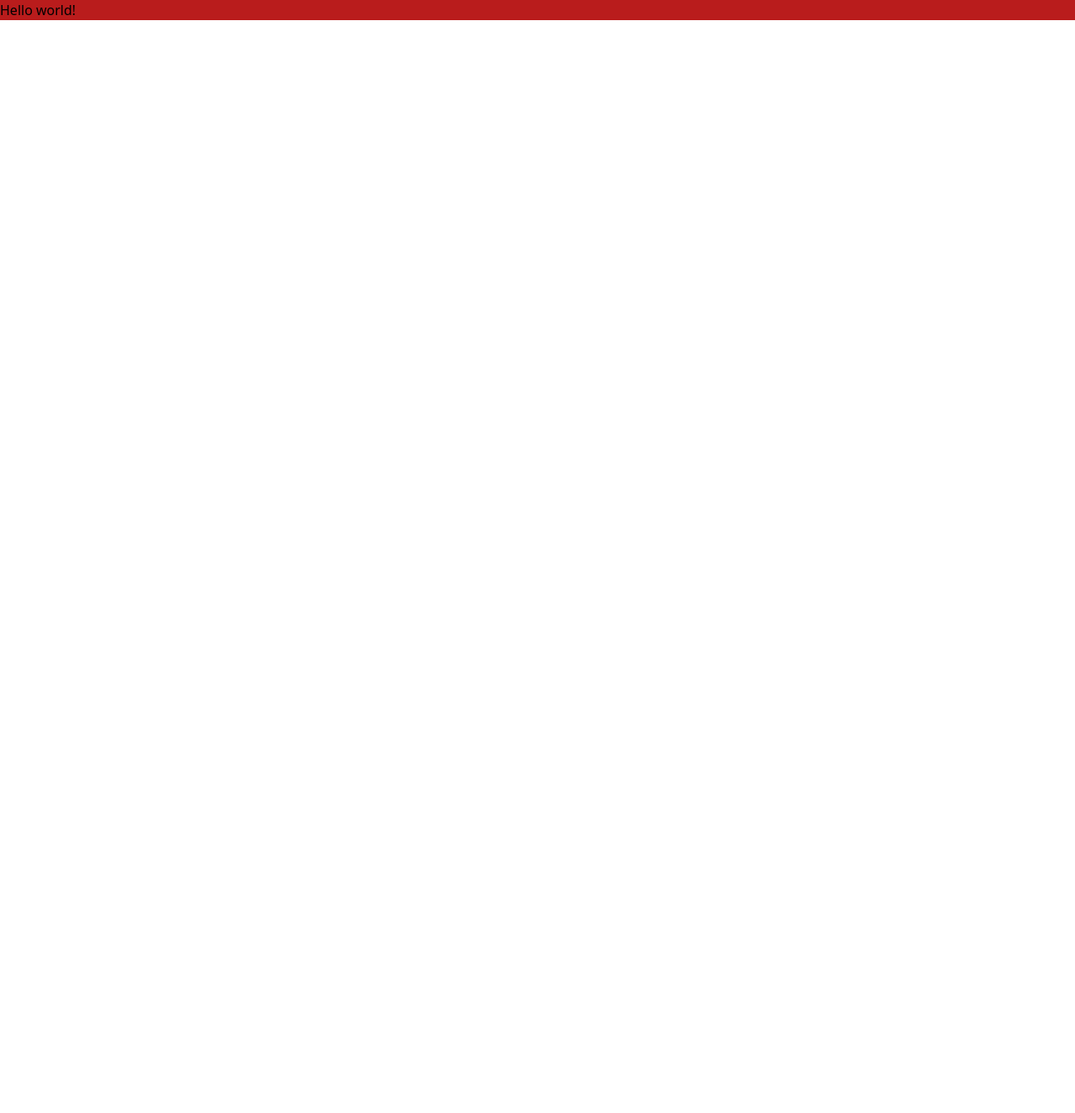
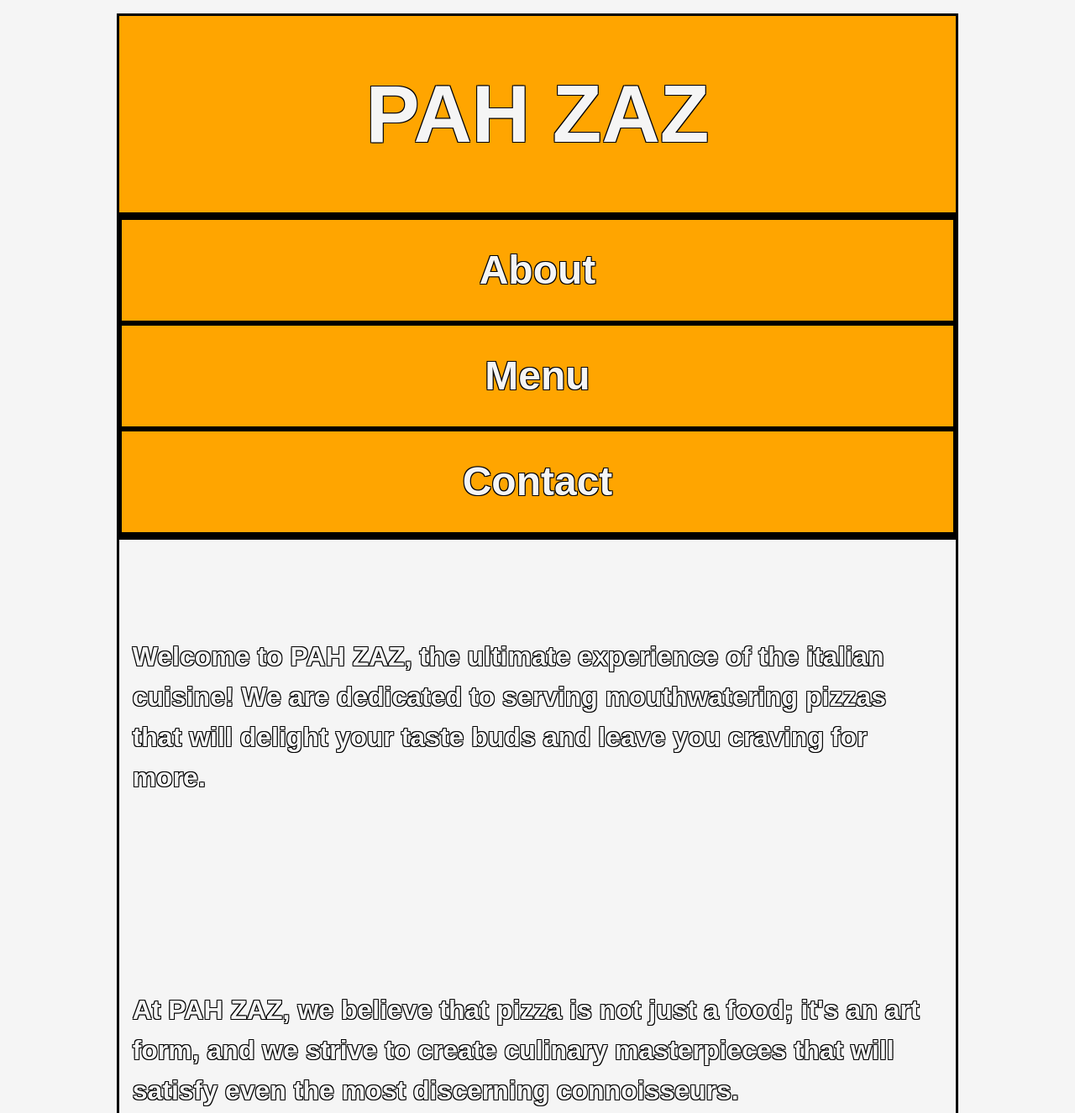
Before and after one commit to F3GR/restaurant-page, a plain HTML site: page index.html in a window 1280 px wide. Shown: the top 1326 px of the page at 84% size. Before the commit the page ends 800 px from the top, so only its background shows below. Drawn offline with Linux system fonts and the light colour scheme; a web font is replaced by a local one.

Commit message:
finished first page

```diff
--- a/index.html
+++ b/index.html
@@ -5,17 +5,26 @@
 	<meta name="viewport" content="width=device-width, initial-scale=1.0" />
 	<meta name="author" content="F3GR" />
 	<meta name="description" content="Personal portfolio" />
-	<link href="../src/reset.css" rel="stylesheet" />
 	<link href="./output.css" rel="stylesheet" />
 	<link href="../src/originals/pizza-slice.jpeg" rel="icon" type="image/jpg" />
 	<title>PAH ZAZ</title>
 </head>
 <body>
-	<div id="content">
-		<h1 class="bg-red-700">
-			Hello world!
-		</h1>
-	</div>
+	<header>
+			<h1>
+				PAH ZAZ
+			</h1>
+	</header>
+	<nav>
+		<button class="about">About</button>
+		<button class="menu">Menu</button>
+		<button class="contact">Contact</button>
+	</nav>
+	<main>
+		<p>Welcome to PAH ZAZ, the ultimate experience of the italian cuisine! We are dedicated to serving mouthwatering pizzas that will delight your taste buds and leave you craving for more. </p>
+		<p>At PAH ZAZ, we believe that pizza is not just a food; it's an art form, and we strive to create culinary masterpieces that will satisfy even the most discerning connoisseurs.</p>
+	</main>
+	<footer>&#169; PAH ZAZ, 2023</footer>
 	<script src="./main.js"></script>
 </body>
 </html>
--- a/main.js
+++ b/main.js
@@ -15,7 +15,7 @@
   \**********************/
 /***/ (() => {
 
-eval("alert(\"webpack started working\");\n\n\n//# sourceURL=webpack://restaurant-page/./src/index.js?");
+eval("\n\n\n//# sourceURL=webpack://restaurant-page/./src/index.js?");
 
 /***/ })
 
```
Also changed, not shown: output.css.
